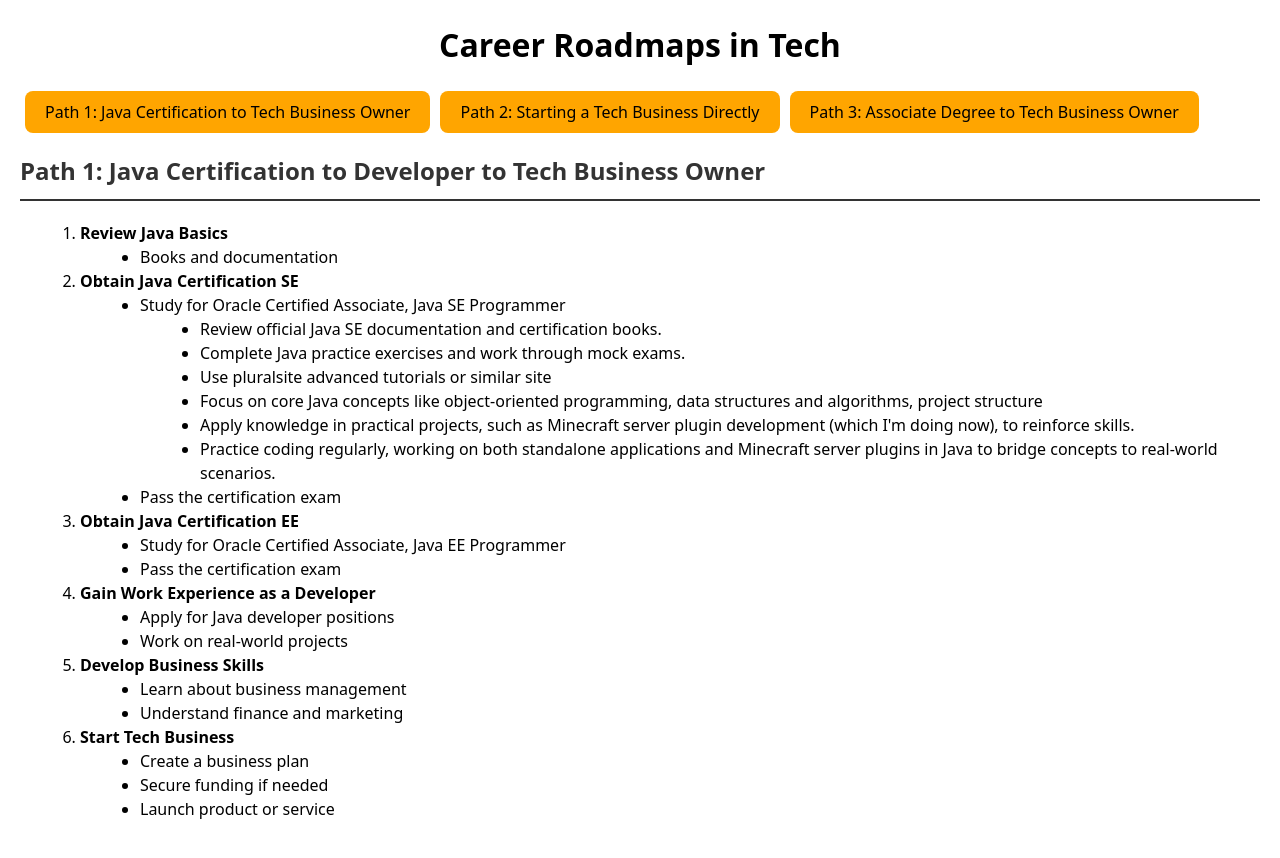
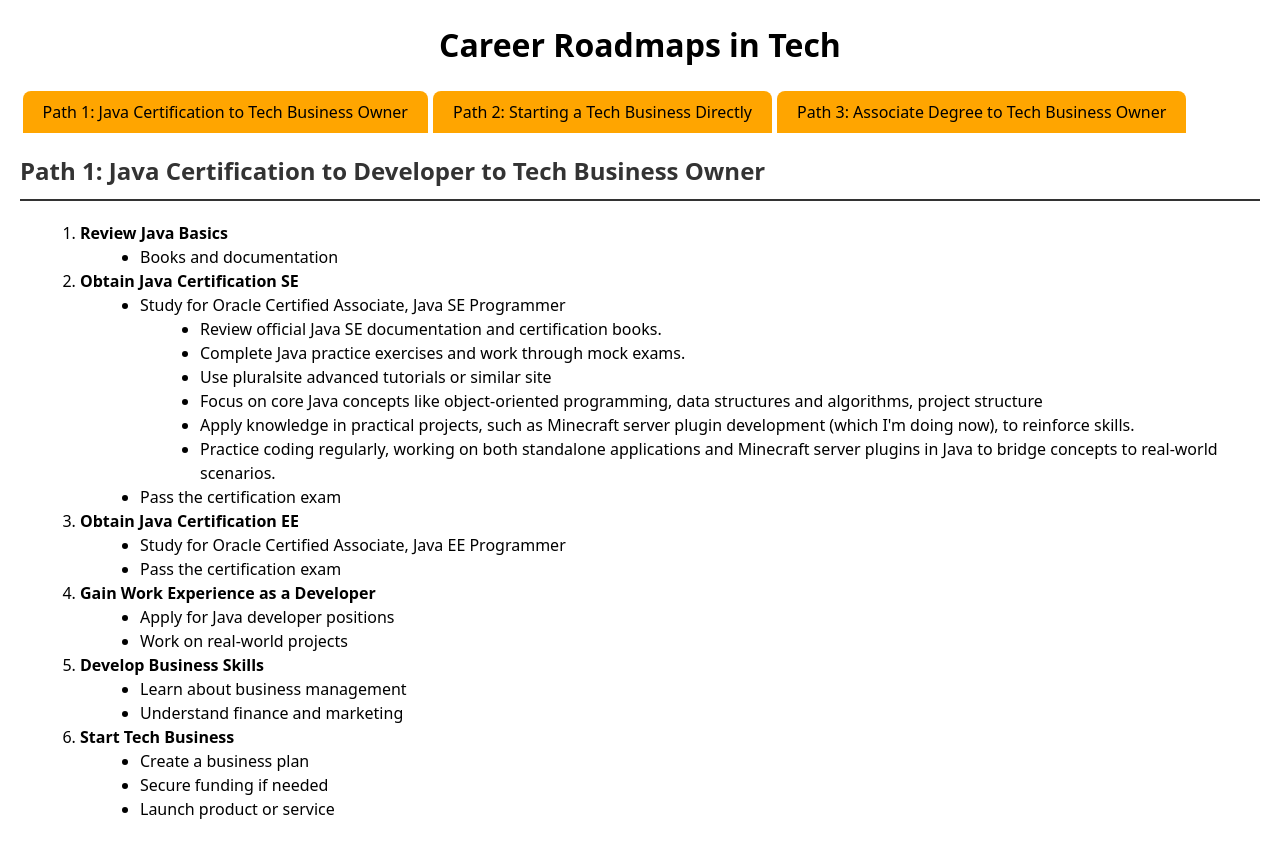
Before and after one commit to 1WMAlex/roadmap, a plain HTML site: page index.html in a window 1280 px wide. Drawn offline with Linux system fonts and the light colour scheme.

Commit message:
Update index.html

```diff
--- a/index.html
+++ b/index.html
@@ -4,7 +4,6 @@
     <meta charset="UTF-8">
     <title>Career Roadmaps in Tech</title>
     <style>
-        /* CSS Styles */
         * {
             font-family:system-ui, -apple-system, BlinkMacSystemFont, 'Segoe UI', Roboto, Oxygen, Ubuntu, Cantarell, 'Open Sans', 'Helvetica Neue', sans-serif;
 
@@ -25,13 +24,13 @@
         }
 
         #buttons button {
-            margin: 0 5px;
+            margin: 0 2.5px;
             padding: 10px 20px;
             font-size: 1em;
             cursor: pointer;
             background-color: orange;
             border: none;
-            border-radius: 8px;
+            border-radius: 8px 8px 0 0;
             transition: all 0.2s ease;
         }
 
```
